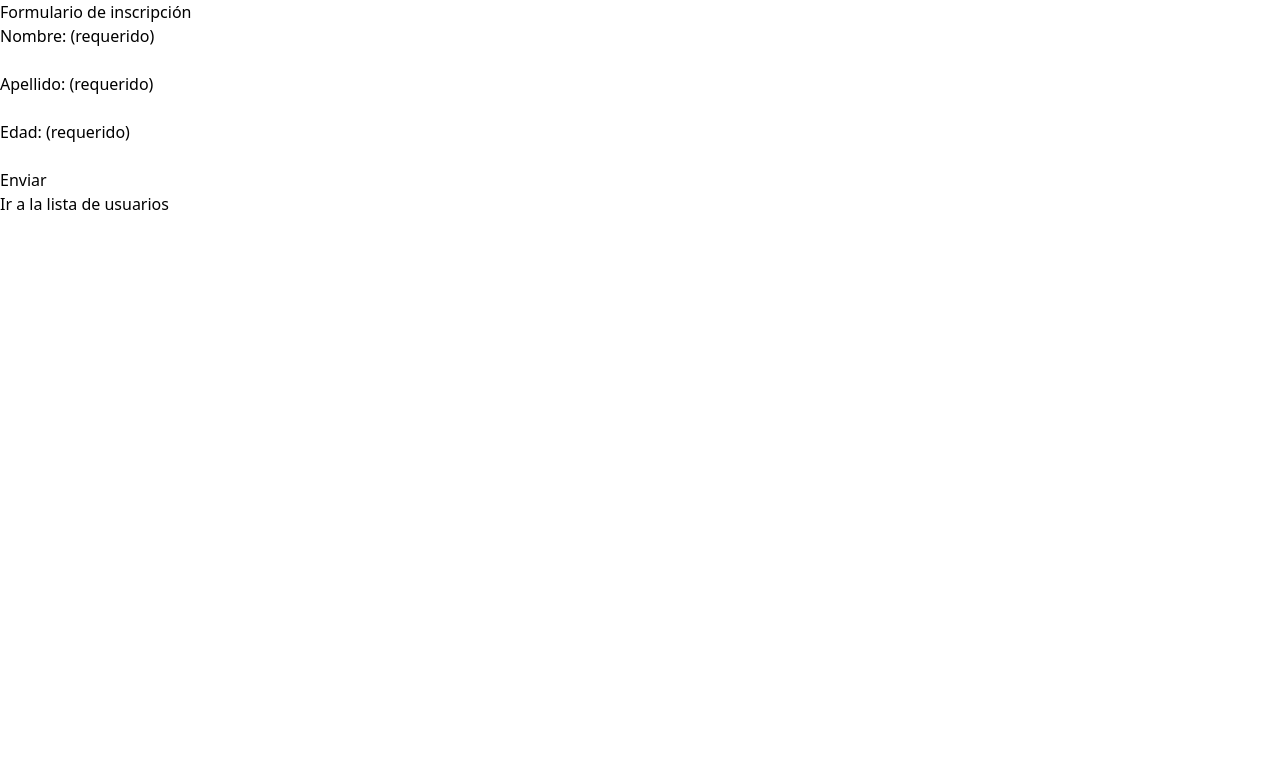
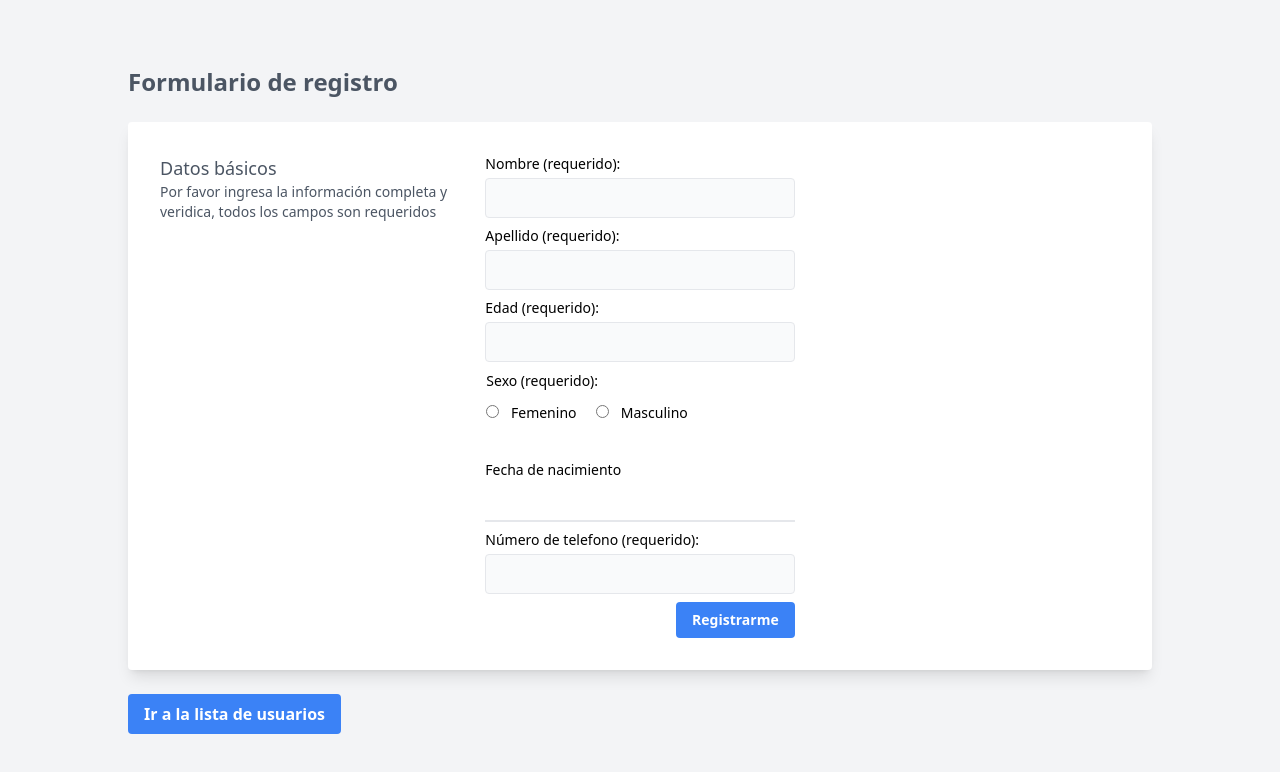
Before and after one commit to Jinara/pegasi-frontend, an Angular app: page / in a window 1280 px wide. Shown: the top 772 px of the page. Built offline with nearby package versions, Linux system fonts and the light colour scheme.

Commit message:
styling user form

```diff
--- a/src/app/components/users/user-form/user-form.component.html
+++ b/src/app/components/users/user-form/user-form.component.html
@@ -1,35 +1,53 @@
-<div class="">
+<!-- <div class="">
   <div class="">
-    <h2>Formulario de inscripción</h2>
+    <h2 class="text-3xl font-bold underlin">Formulario de inscripción</h2>
 
     <form [formGroup]="form" (ngSubmit)="save()" #formDir="ngForm" novalidate>
-      <div class="form-group row">
-        <label class="control-label">Nombre: (requerido)</label>
+      <div class="">
+        <label class="">Nombre: (requerido)</label>
         <div class="">
-          <input class="form-control" type="text" formControlName="firstName" />
+          <input class="" type="text" formControlName="firstName" />
         </div>
         <span class="" *ngIf="firstName?.invalid && formDir.submitted">
           Por favor ingresa tu nombre
         </span>
       </div>
-      <div class="form-group row">
-        <label class="control-label">Apellido: (requerido)</label>
-        <div class="col-md-4">
-          <input class="form-control" type="text" formControlName="lastName" />
+      <div class="">
+        <label class="">Apellido: (requerido)</label>
+        <div class="">
+          <input class="" type="text" formControlName="lastName" />
         </div>
         <span class="" *ngIf="lastName?.invalid && formDir.submitted">
           Por favor ingresa tu apellido
         </span>
       </div>
 
-      <div class="form-group row">
-        <label class="control-label">Edad: (requerido)</label>
+      <div class="">
+        <label class="">Edad: (requerido)</label>
         <div class="">
-          <input class="form-control" type="number" formControlName="age" />
+          <input class="" type="number" formControlName="age" />
         </div>
         <span class="" *ngIf="age?.invalid && formDir.submitted">
           Por favor ingresa tu edad
         </span>
+      </div>
+
+      <div>
+        <label class="inline-flex items-center cursor-pointer">
+          <input
+            type="checkbox"
+            formControlName="age"
+            value=""
+            class="sr-only peer"
+          />
+          <div
+            class="relative w-11 h-6 bg-gray-200 peer-focus:outline-none peer-focus:ring-4 peer-focus:ring-blue-300 dark:peer-focus:ring-blue-800 rounded-full peer dark:bg-gray-700 peer-checked:after:translate-x-full rtl:peer-checked:after:-translate-x-full peer-checked:after:border-white after:content-[''] after:absolute after:top-[2px] after:start-[2px] after:bg-white after:border-gray-300 after:border after:rounded-full after:h-5 after:w-5 after:transition-all dark:border-gray-600 peer-checked:bg-blue-600"
+          ></div>
+          <span
+            class="ms-3 text-sm font-medium text-gray-900 dark:text-gray-300"
+            >Estas embarazada / lactando</span
+          >
+        </label>
       </div>
 
       <div *ngIf="errors">
@@ -38,11 +56,210 @@
         </p>
       </div>
 
-      <div class="form-group">
+      <div class="">
         <button type="submit" class="">Enviar</button>
       </div>
     </form>
 
     <button class="" (click)="goToList()">Ir a la lista de usuarios</button>
   </div>
+</div> -->
+
+<!-- component -->
+<div class="min-h-screen p-6 bg-gray-100 flex items-center justify-center">
+  <div class="container max-w-screen-lg mx-auto">
+    <div>
+      <h1 class="font-semibold text-2xl text-gray-600 mb-6">
+        Formulario de registro
+      </h1>
+
+      <div class="bg-white rounded shadow-lg p-4 px-4 md:p-8 mb-6">
+        <div class="grid gap-4 gap-y-2 text-sm grid-cols-1 lg:grid-cols-3">
+          <div class="text-gray-600">
+            <h2 class="font-medium text-lg">Datos básicos</h2>
+            <p>
+              Por favor ingresa la información completa y veridica, todos los
+              campos son requeridos
+            </p>
+          </div>
+
+          <form
+            [formGroup]="form"
+            (ngSubmit)="save()"
+            #formDir="ngForm"
+            novalidate
+          >
+            <div class="lg:col-span-2">
+              <div
+                class="grid gap-4 gap-y-2 text-sm grid-cols-1 md:grid-cols-5"
+              >
+                <div class="md:col-span-5">
+                  <label for="full_name">Nombre (requerido):</label>
+                  <input
+                    type="text"
+                    name="firstName"
+                    id="firstName"
+                    class="h-10 border mt-1 rounded px-4 w-full bg-gray-50"
+                    value=""
+                    formControlName="firstName"
+                  />
+                  <span
+                    class="text-sm text-red-600"
+                    *ngIf="firstName?.invalid && formDir.submitted"
+                  >
+                    Por favor ingresa tu nombre
+                  </span>
+                </div>
+
+                <div class="md:col-span-5">
+                  <label for="lastName">Apellido (requerido):</label>
+                  <input
+                    type="text"
+                    name="lastName"
+                    id="lastName"
+                    class="h-10 border mt-1 rounded px-4 w-full bg-gray-50"
+                    value=""
+                    formControlName="lastName"
+                  />
+                  <span
+                    class="text-sm text-red-600"
+                    *ngIf="lastName?.invalid && formDir.submitted"
+                  >
+                    Por favor ingresa tu apellido
+                  </span>
+                </div>
+
+                <div class="md:col-span-5">
+                  <label for="age">Edad (requerido):</label>
+                  <input
+                    type="number"
+                    name="age"
+                    id="age"
+                    class="h-10 border mt-1 rounded px-4 w-full bg-gray-50"
+                    value=""
+                    formControlName="age"
+                  />
+                  <span
+                    class="text-sm text-red-600"
+                    *ngIf="age?.invalid && formDir.submitted"
+                  >
+                    Por favor ingresa tu edad
+                  </span>
+                </div>
+
+                <div class="md:col-span-5">
+                  <fieldset class="relative z-0 w-full p-px mb-5">
+                    <label for="sex">Sexo (requerido):</label>
+                    <div class="block pt-3 pb-2 space-x-4">
+                      <label>
+                        <input
+                          type="radio"
+                          name="sex"
+                          value="female"
+                          formControlName="sex"
+                          class="mr-2 text-black border-2 border-gray-300 focus:border-gray-300 focus:ring-black"
+                        />
+                        Femenino
+                      </label>
+                      <label>
+                        <input
+                          type="radio"
+                          name="sex"
+                          value="male"
+                          formControlName="sex"
+                          class="mr-2 text-black border-2 border-gray-300 focus:border-gray-300 focus:ring-black"
+                        />
+                        Masculino
+                      </label>
+                    </div>
+                    <span
+                      class="text-sm text-red-600"
+                      *ngIf="sex?.invalid && formDir.submitted"
+                    >
+                      Por favor selecciona una opción
+                    </span>
+                  </fieldset>
+                </div>
+
+                @if(sex && sex.value === 'female'){
+                <div class="md:col-span-5">
+                  <label class="inline-flex items-center cursor-pointer">
+                    <label for="pregnancy"
+                      >¿Estás embarazada o lactando?:</label
+                    >
+                    <input
+                      type="checkbox"
+                      formControlName="pregnancy"
+                      value=""
+                      class="sr-only peer"
+                    />
+                    <div
+                      class="relative w-11 h-6 bg-gray-200 peer-focus:outline-none peer-focus:ring-4 peer-focus:ring-blue-300 dark:peer-focus:ring-blue-800 rounded-full peer dark:bg-gray-700 peer-checked:after:translate-x-full rtl:peer-checked:after:-translate-x-full peer-checked:after:border-white after:content-[''] after:absolute after:top-[2px] after:start-[2px] after:bg-white after:border-gray-300 after:border after:rounded-full after:h-5 after:w-5 after:transition-all dark:border-gray-600 peer-checked:bg-blue-600"
+                    ></div>
+                  </label>
+                </div>
+                }
+
+                <div class="md:col-span-5">
+                  <label for="date">Fecha de nacimiento</label>
+                  <input
+                    type="text"
+                    name="date"
+                    placeholder=" "
+                    formControlName="birthdate"
+                    onclick="this.setAttribute('type', 'date');"
+                    class="pt-3 pb-2 block w-full px-0 mt-0 bg-transparent border-0 border-b-2 appearance-none focus:outline-none focus:ring-0 focus:border-black border-gray-200"
+                  />
+                  <span
+                    class="text-sm text-red-600"
+                    *ngIf="birthdate?.invalid && formDir.submitted"
+                  >
+                    Por favor selecciona tu fecha de naciemiento
+                  </span>
+                </div>
+
+                <div class="md:col-span-5">
+                  <label for="phoneNumber"
+                    >Número de telefono (requerido):</label
+                  >
+                  <input
+                    type="text"
+                    name="phoneNumber"
+                    id="phoneNumber"
+                    class="h-10 border mt-1 rounded px-4 w-full bg-gray-50"
+                    value=""
+                    formControlName="phoneNumber"
+                  />
+                  <span
+                    class="text-sm text-red-600"
+                    *ngIf="phoneNumber?.invalid && formDir.submitted"
+                  >
+                    Por favor ingresa tu apellido
+                  </span>
+                </div>
+
+                <div class="md:col-span-5 text-right">
+                  <div class="inline-flex items-end">
+                    <button
+                      class="bg-blue-500 hover:bg-blue-700 text-white font-bold py-2 px-4 rounded"
+                      type="submit"
+                    >
+                      Registrarme
+                    </button>
+                  </div>
+                </div>
+              </div>
+            </div>
+          </form>
+        </div>
+      </div>
+    </div>
+
+    <button
+      class="bg-blue-500 hover:bg-blue-700 text-white font-bold py-2 px-4 rounded"
+      (click)="goToList()"
+    >
+      Ir a la lista de usuarios
+    </button>
+  </div>
 </div>
--- a/src/app/components/users/user-form/user-form.component.ts
+++ b/src/app/components/users/user-form/user-form.component.ts
@@ -27,14 +27,10 @@ export class UserFormComponent {
       firstName: ['', [Validators.required]],
       lastName: ['', [Validators.required]],
       age: ['', [Validators.required]],
-      sex: ['', []],
-      pregnancy: ['', []],
-      birthdate: ['', []],
-      phoneNumber: ['', []],
-      // sex: ['', [Validators.required]],
-      // pregnancy: ['', [Validators.required]],
-      // birthdate: ['', [Validators.required]],
-      // phoneNumber: ['', [Validators.required]],
+      sex: ['', [Validators.required]],
+      pregnancy: ['', [Validators.required]],
+      birthdate: ['', [Validators.required]],
+      phoneNumber: ['', [Validators.required]],
     });
   }
 
@@ -42,6 +38,7 @@ export class UserFormComponent {
 
   save() {
     if (!this.form.valid) {
+      console.log(this.form)
       return;
     }
 
```
